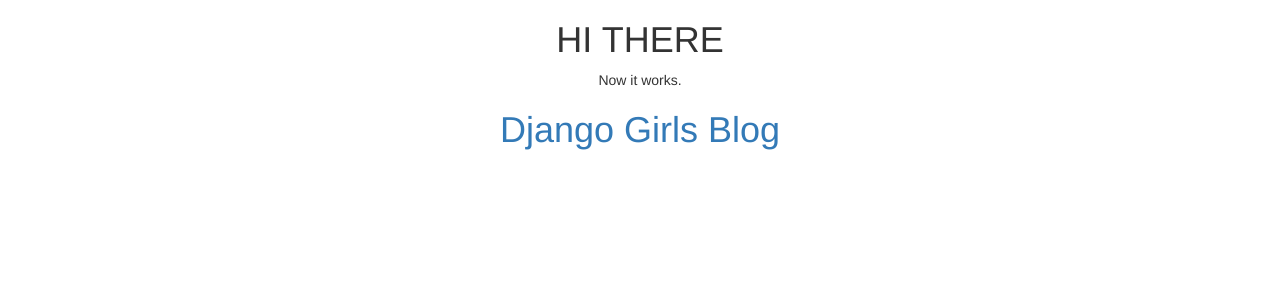
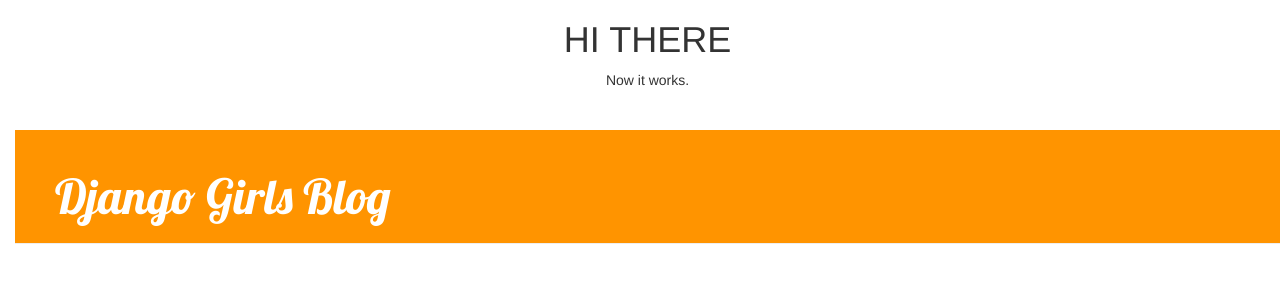
Before and after one commit to Tachypnoe/my-first-blog, a Django app: page / in a window 1280 px wide. Shown: the top 300 px of the page. Run offline with Django 3.2, Linux system fonts and the light colour scheme; data that the repository does not hold is empty; some libraries are stand-ins or nearby versions.

Commit message:
New style added

```diff
--- /dev/null
+++ b/blog/static/css/blog.css
@@ -0,0 +1,51 @@
+h1 a {
+    color: #FCA205;
+    font-family: 'Lobster';
+}
+body {
+  padding-left: 15px;
+}
+.page-header {
+  background-color: #ff9400;
+  margin-top: 0;
+  padding: 20px 20px 20px 40px;
+  align: center;
+}
+
+.page-header h1, .page-header h1 a, .page-header h1 a:visited, .page-header h1 a:active {
+  color: #ffffff;
+  font-size: 36pt;
+  text-decoration: none;
+}
+.content {
+  margin-left: 40px;
+}
+
+h1, h2, h3, h4 {
+  font-family: 'Lobster', cursive;
+}
+.date {
+  float:right;
+  color: #828282;
+}
+
+.save {
+  float: right;
+}
+.post-form textarea, .post-form input {
+  width: 100%;
+}
+.top-menu, .top-menu:hover, .top-menu:visited {
+    color: #ffffff;
+    float: right;
+    font-size: 26pt;
+    margin-right: 20px;
+}
+
+.post {
+    margin-bottom: 70px;
+}
+
+.post h1 a, .post h1 a:visited {
+    color: #000000;
+}
--- a/blog/templates/blog/post_list.html
+++ b/blog/templates/blog/post_list.html
@@ -1,7 +1,10 @@
 <!DOCTYPE HTML>
 
+{% load staticfiles %}
 <html>
   <head>
+    <link rel="stylesheet" href="{% static 'css/blog.css' %}">
+    <link href="https://fonts.googleapis.com/css?family=Lobster&subset=latin,cyrillic" rel="stylesheet" type="text/css">
     <link rel="stylesheet" href="//maxcdn.bootstrapcdn.com/bootstrap/3.2.0/css/bootstrap.min.css">
     <link rel="stylesheet" href="//maxcdn.bootstrapcdn.com/bootstrap/3.2.0/css/bootstrap-theme.min.css">
     <title>TachyCodes - medical student tries to programm</title>
@@ -10,15 +13,23 @@
     <H1 align="center">HI THERE</H1>
     <p align="center">Now it works.</p>
 
-    <div align = "center">
+    <div class="page-header">
     <h1><a href="">Django Girls Blog</a></h1>
     </div>
-    {% for post in posts %}
-      <div>
-        <p>published: {{ post.published_date }}</p>
-        <h1><a href="">{{ post.title }}</a></h1>
-        <p>{{ post.text|linebreaksbr }}</p>
-      </div>
-    {% endfor %}
+    <div class="content container">
+        <div class="row">
+            <div class="col-md-8">
+                {% for post in posts %}
+                    <div class="post">
+                        <div class="date">
+                            {{ post.published_date }}
+                        </div>
+                        <h1><a href="">{{ post.title }}</a></h1>
+                        <p>{{ post.text|linebreaksbr }}</p>
+                    </div>
+                {% endfor %}
+            </div>
+        </div>
+    </div>
   </body>
 </html>
```
